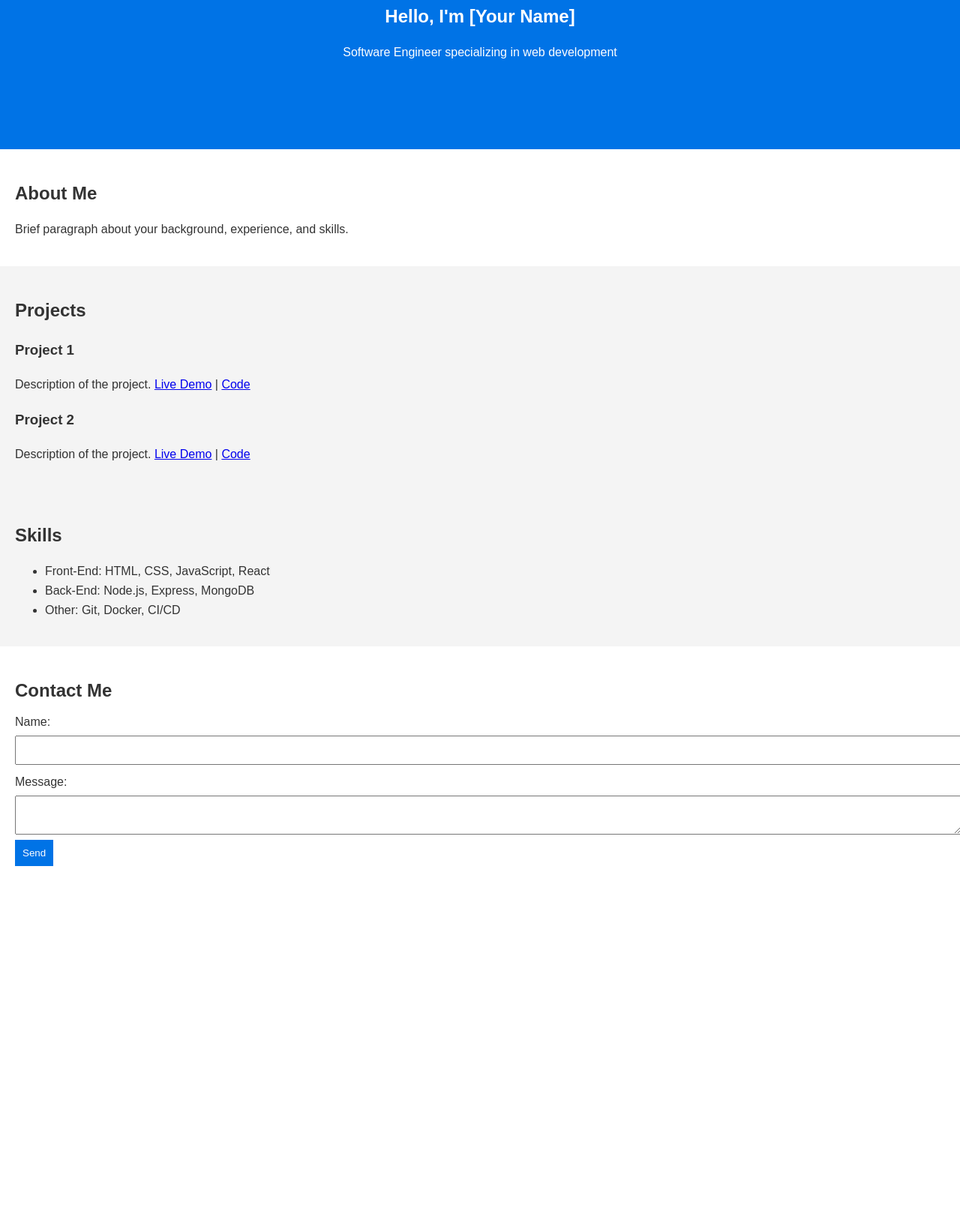
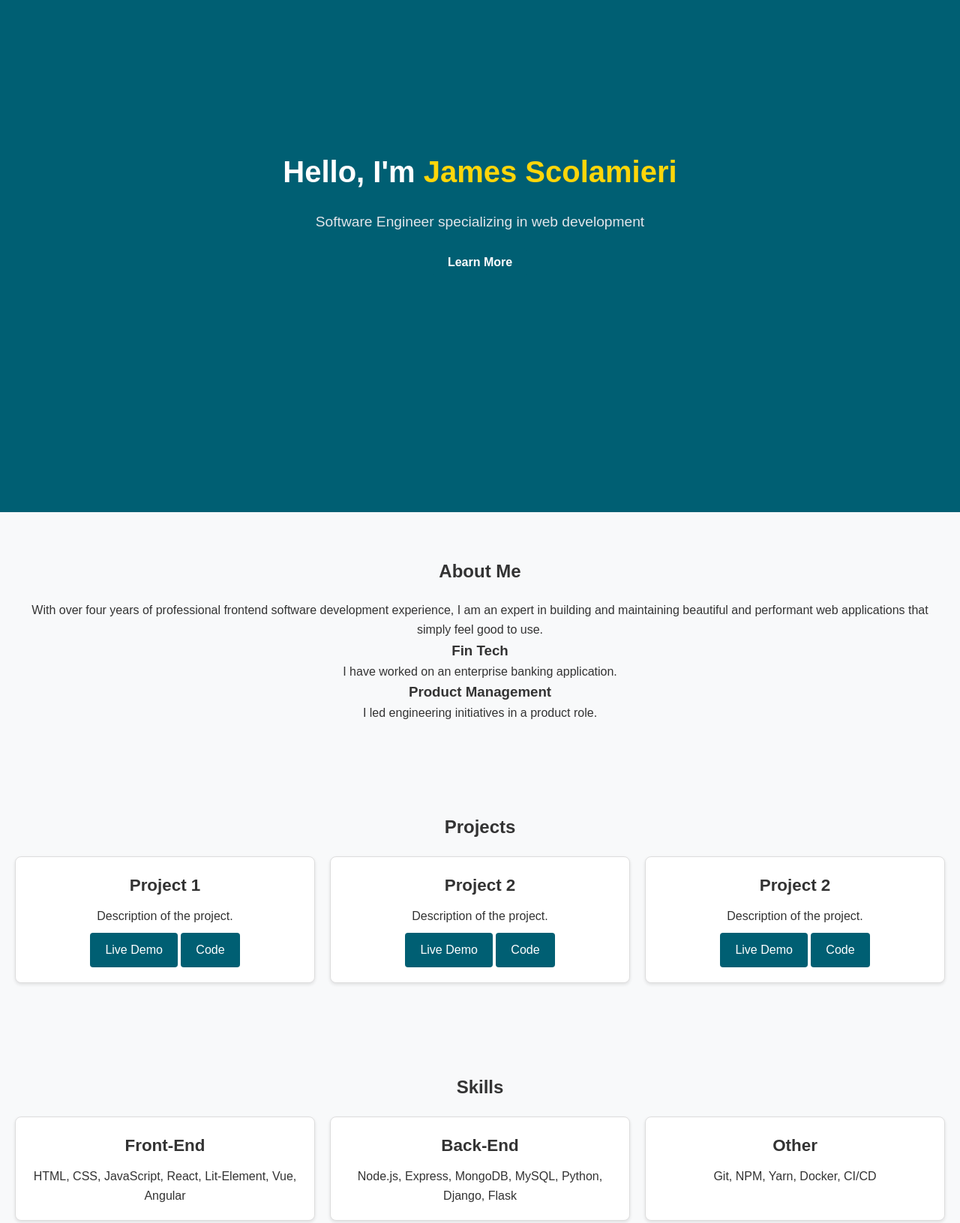
Before and after one commit to j-scola/shiny-guacamole, a website: page index.html in a window 1280 px wide. Shown: the part 117-1748 px from the top of the page at 75% size. Before the commit the page ends 1292 px from the top, so only its background shows below. Drawn offline with Linux system fonts and the light colour scheme.

Commit message:
feat(main): adds styles, content, and dependencies

```diff
--- a/index.html
+++ b/index.html
@@ -3,54 +3,89 @@
 <head>
   <meta charset="UTF-8">
   <meta name="viewport" content="width=device-width, initial-scale=1.0">
-  <title>Your Name - Portfolio</title>
+  <title>James Scolamieri - Portfolio</title>
   <link rel="stylesheet" href="styles.css">
 </head>
 <body>
   <!-- Home Section -->
-  <section id="home">
-    <h1>Hello, I'm [Your Name]</h1>
+  <section id="home" class="section">
+    <h1>Hello, I'm <span>James Scolamieri</span></h1>
     <p>Software Engineer specializing in web development</p>
+    <button class="scroll-btn" onclick="scrollToContent()">Learn More</button>
   </section>
 
   <!-- About Section -->
-  <section id="about">
+  <section id="about" class="section">
     <h2>About Me</h2>
-    <p>Brief paragraph about your background, experience, and skills.</p>
+    <p>With over four years of professional frontend software development experience, I am an expert in building and maintaining beautiful and performant web applications that simply feel good to use.</p>
+    <h3>Fin Tech</h3>
+    <p>I have worked on an enterprise banking application.</p>
+    <h3>Product Management</h3>
+    <p>I led engineering initiatives in a product role.</p>
   </section>
 
   <!-- Projects Section -->
-  <section id="projects">
+  <section id="projects" class="section">
     <h2>Projects</h2>
-    <div class="project">
-      <h3>Project 1</h3>
-      <p>Description of the project. <a href="link-to-project">Live Demo</a> | <a href="link-to-code">Code</a></p>
-    </div>
-    <div class="project">
-      <h3>Project 2</h3>
-      <p>Description of the project. <a href="link-to-project">Live Demo</a> | <a href="link-to-code">Code</a></p>
+    <div class="projects-grid">
+      <div class="project-card">
+        <h3>Project 1</h3>
+        <p>Description of the project.</p>
+        <a href="link-to-project" class="btn">Live Demo</a>
+        <a href="link-to-code" class="btn">Code</a>
+      </div>
+      <div class="project-card">
+        <h3>Project 2</h3>
+        <p>Description of the project.</p>
+        <a href="link-to-project" class="btn">Live Demo</a>
+        <a href="link-to-code" class="btn">Code</a>
+      </div>
+      <div class="project-card">
+        <h3>Project 2</h3>
+        <p>Description of the project.</p>
+        <a href="link-to-project" class="btn">Live Demo</a>
+        <a href="link-to-code" class="btn">Code</a>
+      </div>
     </div>
   </section>
 
   <!-- Skills Section -->
-  <section id="skills">
+  <section id="skills" class="section">
     <h2>Skills</h2>
-    <ul>
-      <li>Front-End: HTML, CSS, JavaScript, React</li>
-      <li>Back-End: Node.js, Express, MongoDB</li>
-      <li>Other: Git, Docker, CI/CD</li>
-    </ul>
+    <div class="skills-grid">
+      <div class="skill-card">
+        <h3>Front-End</h3>
+        <p>HTML, CSS, JavaScript, React, Lit-Element, Vue, Angular</p>
+      </div>
+      <div class="skill-card">
+        <h3>Back-End</h3>
+        <p>Node.js, Express, MongoDB, MySQL, Python, Django, Flask</p>
+      </div>
+      <div class="skill-card">
+        <h3>Other</h3>
+        <p>Git, NPM, Yarn, Docker, CI/CD</p>
+      </div>
+    </div>
   </section>
 
   <!-- Contact Section -->
-  <section id="contact">
+  <section id="contact" class="section">
     <h2>Contact Me</h2>
-    <form action="mailto:your.email@example.com" method="post" enctype="text/plain">
-      <label for="name">Name:</label>
-      <input type="text" id="name" name="name" required>
-      <label for="message">Message:</label>
-      <textarea id="message" name="message" required></textarea>
-      <button type="submit">Send</button>
+    <p>If you’d like to get in touch, please fill out the form below. I look forward to hearing from you!</p>
+    <form class="contact-form">
+      <div class="form-group">
+        <label for="name">Name</label>
+        <input type="text" id="name" name="name" required>
+      </div>
+      <div class="form-group">
+        <label for="email">Email</label>
+        <input type="email" id="email" name="email" required>
+      </div>
+      <div class="form-group">
+        <label for="message">Message</label>
+        <textarea id="message" name="message" rows="5" required></textarea>
+      </div>
+      <button type="submit" class="btn">Send Message</button>
     </form>
   </section>
 
--- a/script.js
+++ b/script.js
@@ -1,3 +1,8 @@
+function scrollToContent() {
+  document.querySelector('#about').scrollIntoView({ behavior: 'smooth' });
+}
+
+// Smooth scrolling for anchor links
 document.querySelectorAll('a[href^="#"]').forEach(anchor => {
   anchor.addEventListener('click', function (e) {
     e.preventDefault();
@@ -6,3 +11,19 @@ document.querySelectorAll('a[href^="#"]').forEach(anchor => {
     });
   });
 });
+
+// Intersection Observer for section animations
+const sections = document.querySelectorAll('.section');
+
+const observer = new IntersectionObserver(entries => {
+  entries.forEach(entry => {
+    if (entry.isIntersecting) {
+      entry.target.classList.add('visible');
+      observer.unobserve(entry.target);
+    }
+  });
+}, {
+  threshold: 0.1
+});
+
+sections.forEach(section => observer.observe(section));
--- a/styles.css
+++ b/styles.css
@@ -1,48 +1,202 @@
+/* Resetting default styles */
+* {
+  margin: 0;
+  padding: 0;
+  box-sizing: border-box;
+}
+
 body {
   font-family: Arial, sans-serif;
+  color: #333;
   line-height: 1.6;
-  color: #333;
-  margin: 0;
+  background-color: #f8f9fa;
 }
 
-section {
-  padding: 20px;
+/* General Section Styling */
+.section {
+  padding: 60px 20px;
+  text-align: center;
 }
 
+h1, h2 {
+  margin-bottom: 20px;
+}
+
+/* Header Section Styles */
 #home {
-  background: #0073e6;
+  display: flex;
+  flex-direction: column;
+  align-items: center;
+  justify-content: center;
+  min-height: 100vh;
   color: #fff;
-  text-align: center;
+  background-color: #005f73;
   padding: 100px 20px;
 }
 
-#projects, #skills {
-  background: #f4f4f4;
-}
-
-h1, h2 {
+/* Styling for Main Heading in Header */
+#home h1 {
+  font-size: 2.5em;
+  font-weight: bold;
+  color: #fff;
   margin-bottom: 10px;
 }
 
-.project {
-  margin-bottom: 15px;
+/* Different color for the name to make it stand out */
+#home h1 span {
+  color: #ffd60a;
 }
 
-form label {
-  display: block;
+/* Subheading Styling */
+#home p {
+  font-size: 1.2em;
+  color: #e1e5ea;
+  max-width: 600px;
   margin-top: 10px;
 }
 
-form input, form textarea {
-  width: 100%;
-  padding: 10px;
-  margin-top: 5px;
+/* Scroll Button Styling */
+.scroll-btn {
+  margin-top: 20px;
+  padding: 10px 20px;
+  font-size: 1em;
+  font-weight: bold;
+  color: #fff;
+  background-color: #005f73;
+  border: none;
+  border-radius: 4px;
+  cursor: pointer;
+  transition: background-color 0.3s, transform 0.3s;
 }
 
-button {
-  background: #0073e6;
+.scroll-btn:hover {
+  background-color: #007ea7;
+  transform: scale(1.05);
+}
+
+.scroll-btn:focus {
+  outline: none;
+}
+
+
+/* Section Layouts for Projects and Skills */
+.projects-grid, .skills-grid {
+  display: grid;
+  gap: 20px;
+}
+
+/* Individual Card Styling */
+.project-card, .skill-card {
+  background-color: #fff;
+  border: 1px solid #ddd;
+  border-radius: 8px;
+  padding: 20px;
+  box-shadow: 0 2px 4px rgba(0, 0, 0, 0.1);
+  transition: transform 0.3s ease;
+}
+
+.project-card:hover, .skill-card:hover {
+  transform: translateY(-5px);
+}
+
+/* Heading in Cards */
+.project-card h3, .skill-card h3 {
+  font-size: 1.4em;
+  margin-bottom: 10px;
+}
+
+/* Buttons */
+.btn {
+  display: inline-block;
+  padding: 10px 20px;
+  margin-top: 10px;
+  background-color: #005f73;
   color: #fff;
-  padding: 10px;
-  border: none;
-  cursor: pointer;
+  border-radius: 4px;
+  text-decoration: none;
+  transition: background-color 0.3s;
 }
+
+.btn:hover {
+  background-color: #007ea7;
+}
+
+/* Contact Me Section Styles */
+#contact {
+  background-color: #f9fafb;
+  padding: 60px 20px;
+  color: #333;
+  text-align: center;
+}
+
+#contact h2 {
+  font-size: 2em;
+  margin-bottom: 10px;
+}
+
+#contact p {
+  font-size: 1.1em;
+  margin-bottom: 30px;
+  color: #555;
+  max-width: 600px;
+  margin-left: auto;
+  margin-right: auto;
+  line-height: 1.6;
+}
+
+/* Form Layout and Styles */
+.contact-form {
+  max-width: 600px;
+  margin: 0 auto;
+  display: flex;
+  flex-direction: column;
+  gap: 20px;
+}
+
+.form-group {
+  display: flex;
+  flex-direction: column;
+  text-align: left;
+}
+
+.form-group label {
+  font-weight: bold;
+  margin-bottom: 8px;
+  color: #555;
+}
+
+.form-group input,
+.form-group textarea {
+  padding: 12px 15px;
+  font-size: 1em;
+  border: 1px solid #ddd;
+  border-radius: 4px;
+}
+
+
+/* Responsive Grid Layouts */
+@media (min-width: 768px) {
+  .projects-grid, .skills-grid {
+    grid-template-columns: repeat(2, 1fr);
+  }
+}
+
+@media (min-width: 992px) {
+  .projects-grid, .skills-grid {
+    grid-template-columns: repeat(3, 1fr);
+  }
+}
+
+/* Smooth Fade-in Animation for Section Appearance */
+.section {
+  opacity: 0;
+  transform: translateY(20px);
+  animation: fadeInUp 0.5s ease forwards;
+}
+
+@keyframes fadeInUp {
+  to {
+    opacity: 1;
+    transform: translateY(0);
+  }
+}
```
Also changed, not shown: index.js (added, +45 -0 lines), package.json (added, +16 -0 lines), 1 other file.
